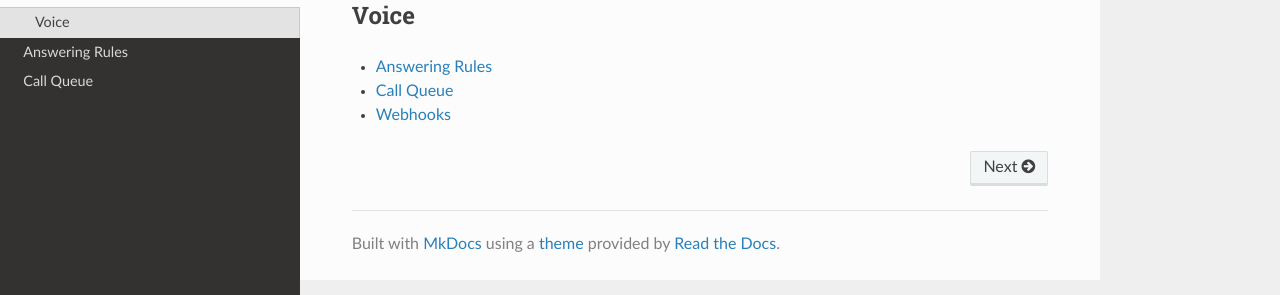
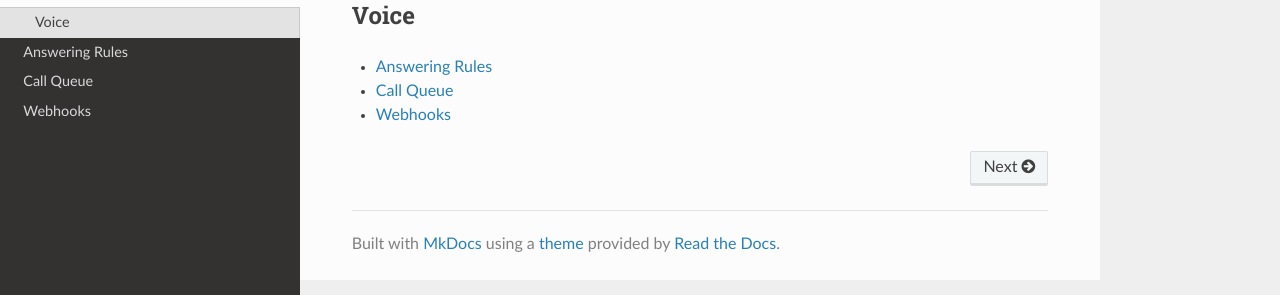
Before and after one commit to grokify/ringcentral-docs-quickstart, an MkDocs documentation site: the page built from docs/index.md, in a window 1280 px wide. Shown: the part 161-456 px from the top of the page. Built offline with MkDocs 1.6.1, drawn with Linux system fonts in a browser that asks for light colours; nearby versions of some CDN libraries; old or Windows-style settings are respelled for this version of MkDocs.

Commit message:
update mkdocs

```diff
--- a/mkdocs.yml
+++ b/mkdocs.yml
@@ -8,3 +8,4 @@ pages:
 - ['index.md', 'Quickstart', 'Overview']
 - ['answering_rules.md', 'Quickstart', 'Answering Rules']
 - ['call_queue.md', 'Quickstart', 'Call Queue']
+- ['webhooks.md', 'Quickstart', 'Webhooks']
```
